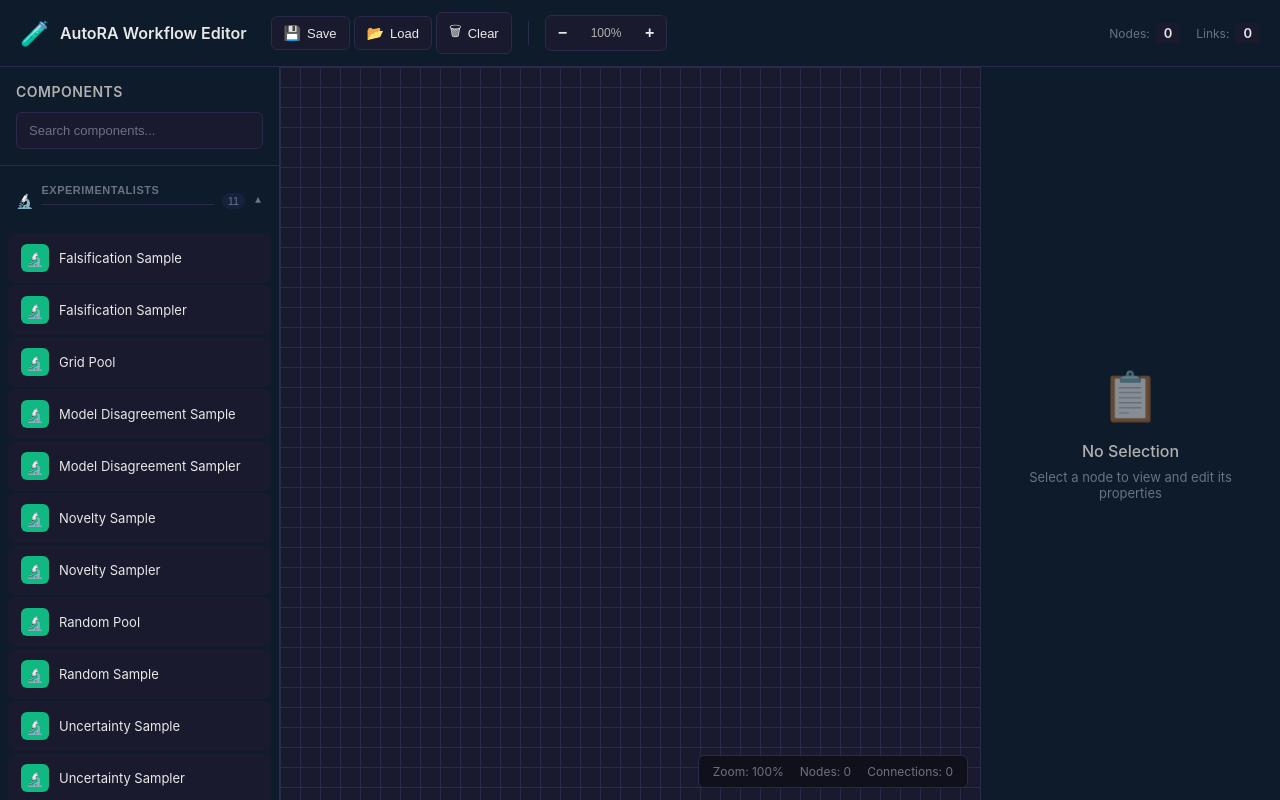
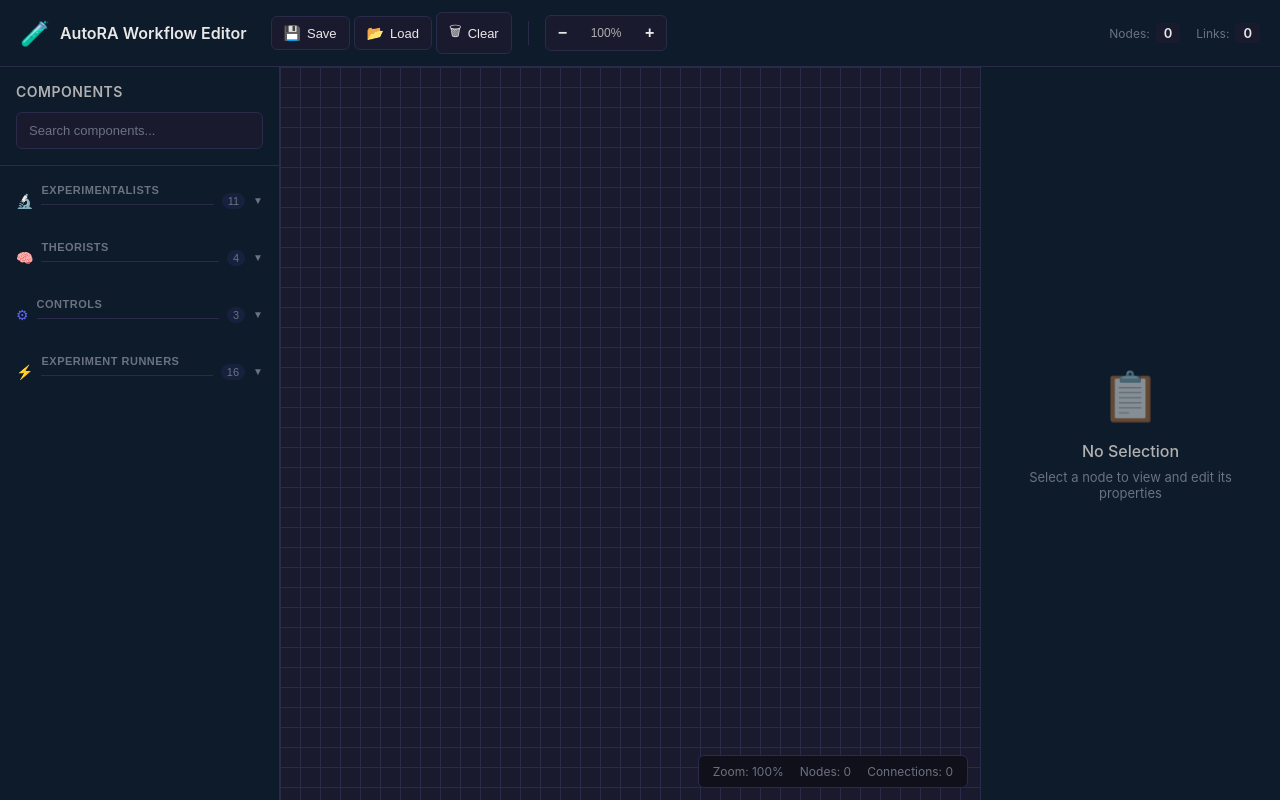
Before and after one commit to ssec-jhu/autoRA-gui, a React (Vite) app in the folder autora_gui/react_app/: page / in a window 1280 px wide. Built offline with nearby package versions, Linux system fonts and the light colour scheme.

Commit message:
Modify default state of component palette sections to be collapsed

```diff
--- a/autora_gui/react_app/src/components/ComponentPalette/ComponentPalette.jsx
+++ b/autora_gui/react_app/src/components/ComponentPalette/ComponentPalette.jsx
@@ -13,10 +13,10 @@ function ComponentPalette() {
   const { state } = useWorkflow()
   const [searchTerm, setSearchTerm] = useState('')
   const [expandedSections, setExpandedSections] = useState({
-    controls: true,
-    theorists: true,
-    experimentalists: true,
-    experiment_runners: true
+    controls: false,
+    theorists: false,
+    experimentalists: false,
+    experiment_runners: false
   })
 
   const filteredComponents = useMemo(() => {
```
Also changed, not shown: 1 other file (tests, documents, lock files or other folders).
